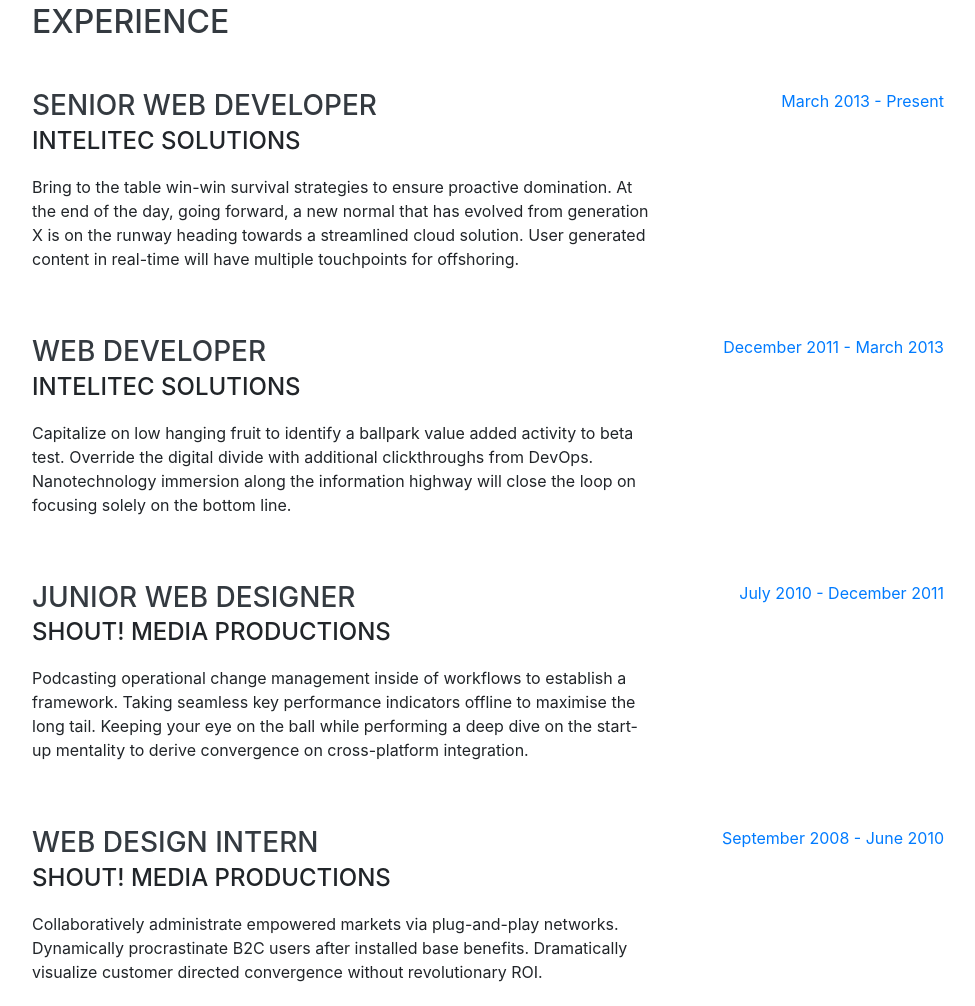
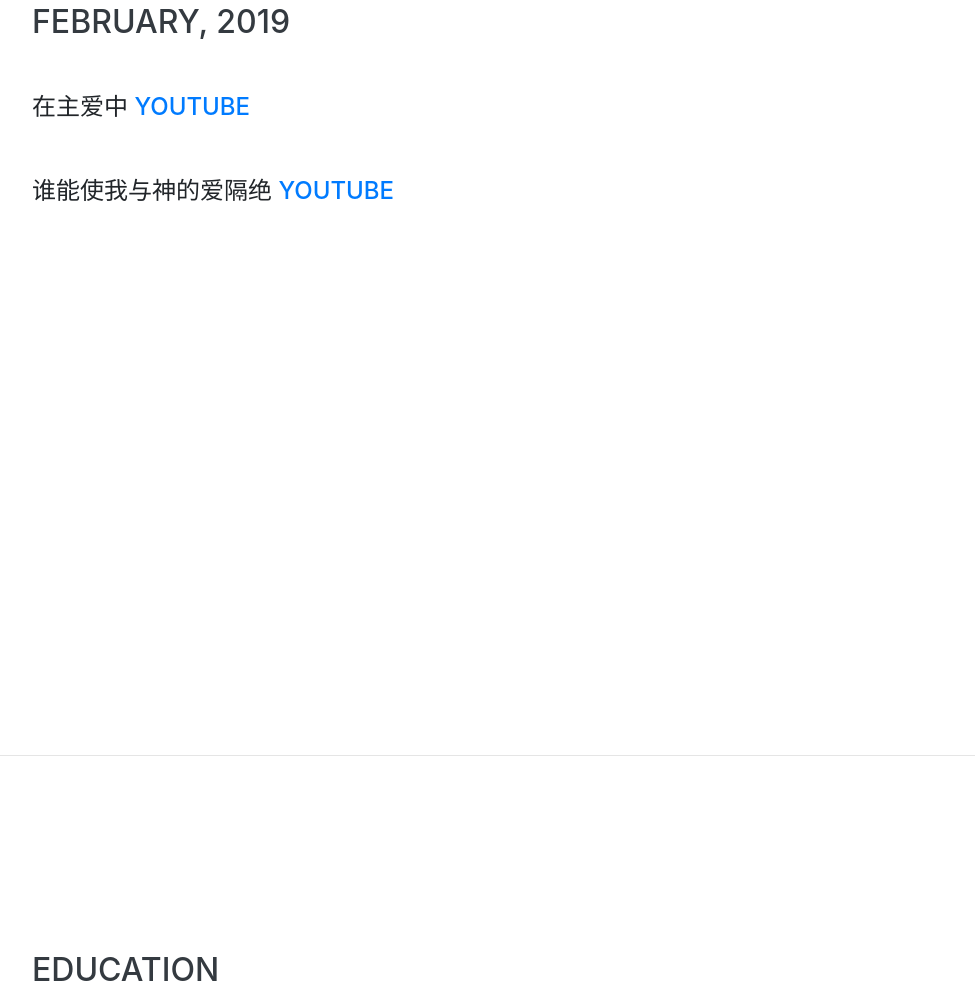
Before and after one commit to onif914/CSCBC_choir, a website with bundled scripts: page index.html in a window 1280 px wide. Shown: the part 846-1852 px from the top of the page, without its empty margins (288-1263 px from the left). Built offline with nearby package versions, Linux system fonts and the light colour scheme; a web font is replaced by a local one.

Commit message:
Update index.html

```diff
--- a/index.html
+++ b/index.html
@@ -44,7 +44,7 @@
           <a class="nav-link js-scroll-trigger" href="#Feb2019">Feb</a>
         </li>
         <li class="nav-item">
-          <a class="nav-link js-scroll-trigger" href="#education">Jan</a>
+          <a class="nav-link js-scroll-trigger" href="#Jan2019n">Jan</a>
         </li>
       </ul>
     </div>
@@ -54,9 +54,7 @@
 
     <section class="resume-section p-3 p-lg-5 d-flex align-items-center" id="Mar2019">
       <div class="w-100">
-        <h1 class="mb-0">March,
-          <span class="text-primary">2019</span>
-        </h1>
+        <h2 class="mb-5">March, 2019</h2>
         <div class="subheading mb-5">心的归属
           <a href="https://youtu.be/d5yQadd-AaM">Youtube</a>
           <p class="lead mb-5">
@@ -143,59 +141,26 @@
 
     <section class="resume-section p-3 p-lg-5 d-flex justify-content-center" id="Feb2019">
       <div class="w-100">
-        <h2 class="mb-5">Experience</h2>
+        <h2 class="mb-5">February, 2019</h2>
 
-        <div class="resume-item d-flex flex-column flex-md-row justify-content-between mb-5">
-          <div class="resume-content">
-            <h3 class="mb-0">Senior Web Developer</h3>
-            <div class="subheading mb-3">Intelitec Solutions</div>
-            <p>Bring to the table win-win survival strategies to ensure proactive domination. At the end of the day, going forward, a new normal that has evolved from generation X is on the runway heading towards a streamlined cloud solution. User generated content in real-time will have multiple touchpoints for offshoring.</p>
-          </div>
-          <div class="resume-date text-md-right">
-            <span class="text-primary">March 2013 - Present</span>
-          </div>
+        <div class="subheading mb-5">在主爱中
+          <a href="https://youtu.be/GIZjg1GgbuU">Youtube</a>
+          <p class="lead mb-5">
+              </p>
         </div>
 
-        <div class="resume-item d-flex flex-column flex-md-row justify-content-between mb-5">
-          <div class="resume-content">
-            <h3 class="mb-0">Web Developer</h3>
-            <div class="subheading mb-3">Intelitec Solutions</div>
-            <p>Capitalize on low hanging fruit to identify a ballpark value added activity to beta test. Override the digital divide with additional clickthroughs from DevOps. Nanotechnology immersion along the information highway will close the loop on focusing solely on the bottom line.</p>
-          </div>
-          <div class="resume-date text-md-right">
-            <span class="text-primary">December 2011 - March 2013</span>
-          </div>
+         <div class="subheading mb-5">谁能使我与神的爱隔绝
+          <a href="https://youtu.be/pIjsqwa2aCg">Youtube</a>
+          <p class="lead mb-5">
+              </p>
         </div>
-
-        <div class="resume-item d-flex flex-column flex-md-row justify-content-between mb-5">
-          <div class="resume-content">
-            <h3 class="mb-0">Junior Web Designer</h3>
-            <div class="subheading mb-3">Shout! Media Productions</div>
-            <p>Podcasting operational change management inside of workflows to establish a framework. Taking seamless key performance indicators offline to maximise the long tail. Keeping your eye on the ball while performing a deep dive on the start-up mentality to derive convergence on cross-platform integration.</p>
-          </div>
-          <div class="resume-date text-md-right">
-            <span class="text-primary">July 2010 - December 2011</span>
-          </div>
-        </div>
-
-        <div class="resume-item d-flex flex-column flex-md-row justify-content-between">
-          <div class="resume-content">
-            <h3 class="mb-0">Web Design Intern</h3>
-            <div class="subheading mb-3">Shout! Media Productions</div>
-            <p>Collaboratively administrate empowered markets via plug-and-play networks. Dynamically procrastinate B2C users after installed base benefits. Dramatically visualize customer directed convergence without revolutionary ROI.</p>
-          </div>
-          <div class="resume-date text-md-right">
-            <span class="text-primary">September 2008 - June 2010</span>
-          </div>
-        </div>
-
       </div>
 
     </section>
 
     <hr class="m-0">
 
-    <section class="resume-section p-3 p-lg-5 d-flex align-items-center" id="education">
+    <section class="resume-section p-3 p-lg-5 d-flex align-items-center" id="Jan2019">
       <div class="w-100">
         <h2 class="mb-5">Education</h2>
 
```
